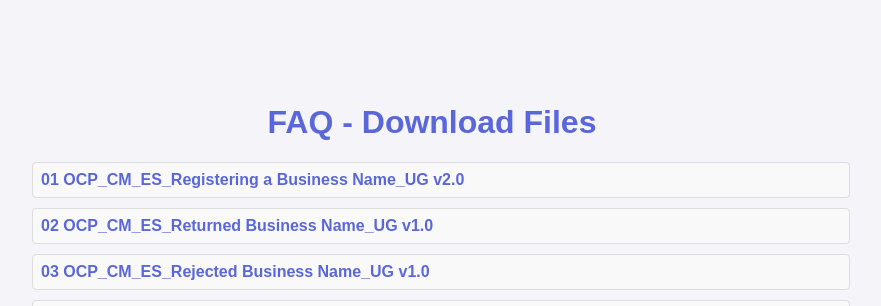
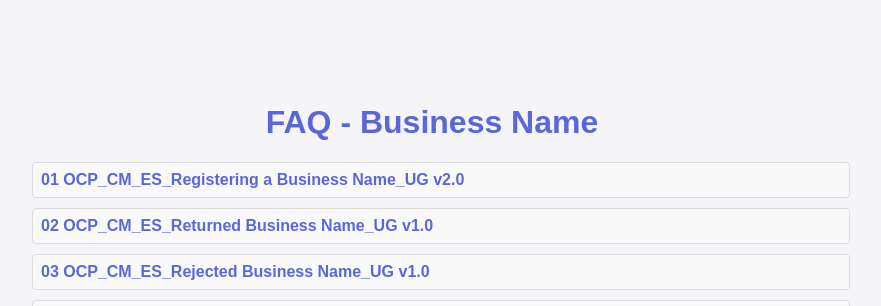
Before and after one commit to Abd-BAZ/GA4-TEST, a Flask app: page /faq in a window 1280 px wide. Shown: the part 206-512 px from the top of the page, without its empty margins (208-1089 px from the left). Run offline with Flask 3, Linux system fonts and the light colour scheme.

Commit message:
VersionALPHA

```diff
--- a/templates/faq.html
+++ b/templates/faq.html
@@ -16,7 +16,7 @@
 
     <!-- FAQ Dashboard -->
     <div class="container">
-        <h1>FAQ - Download Files</h1>
+        <h1>FAQ - Business Name</h1>
         <div class="file-dashboard">
             <ul>
                 <li><a href="{{ url_for('static', filename='files/01 OCP_CM_ES_Registering a Business Name_UG v2.0.pdf') }}" download>01 OCP_CM_ES_Registering a Business Name_UG v2.0</a></li>
```
